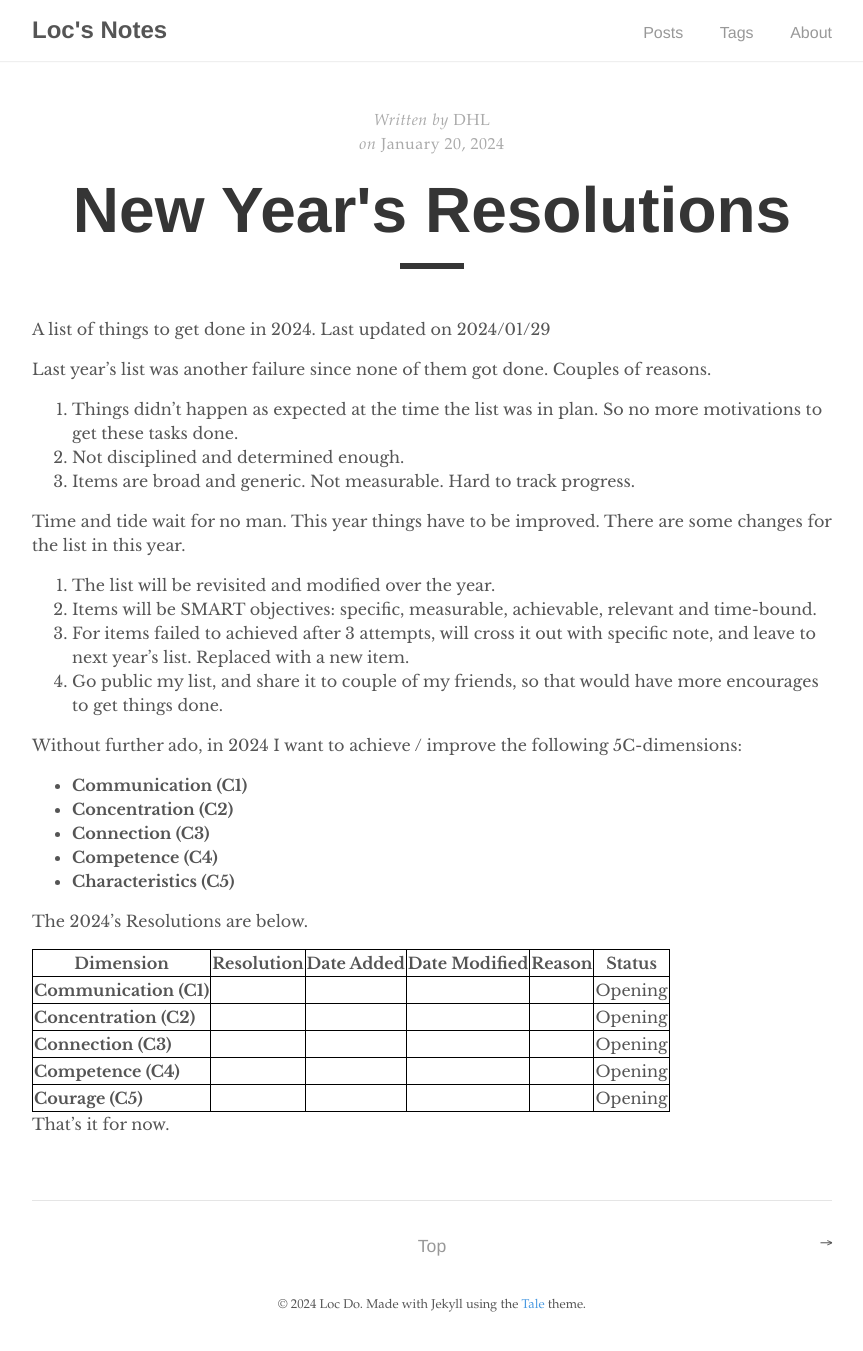
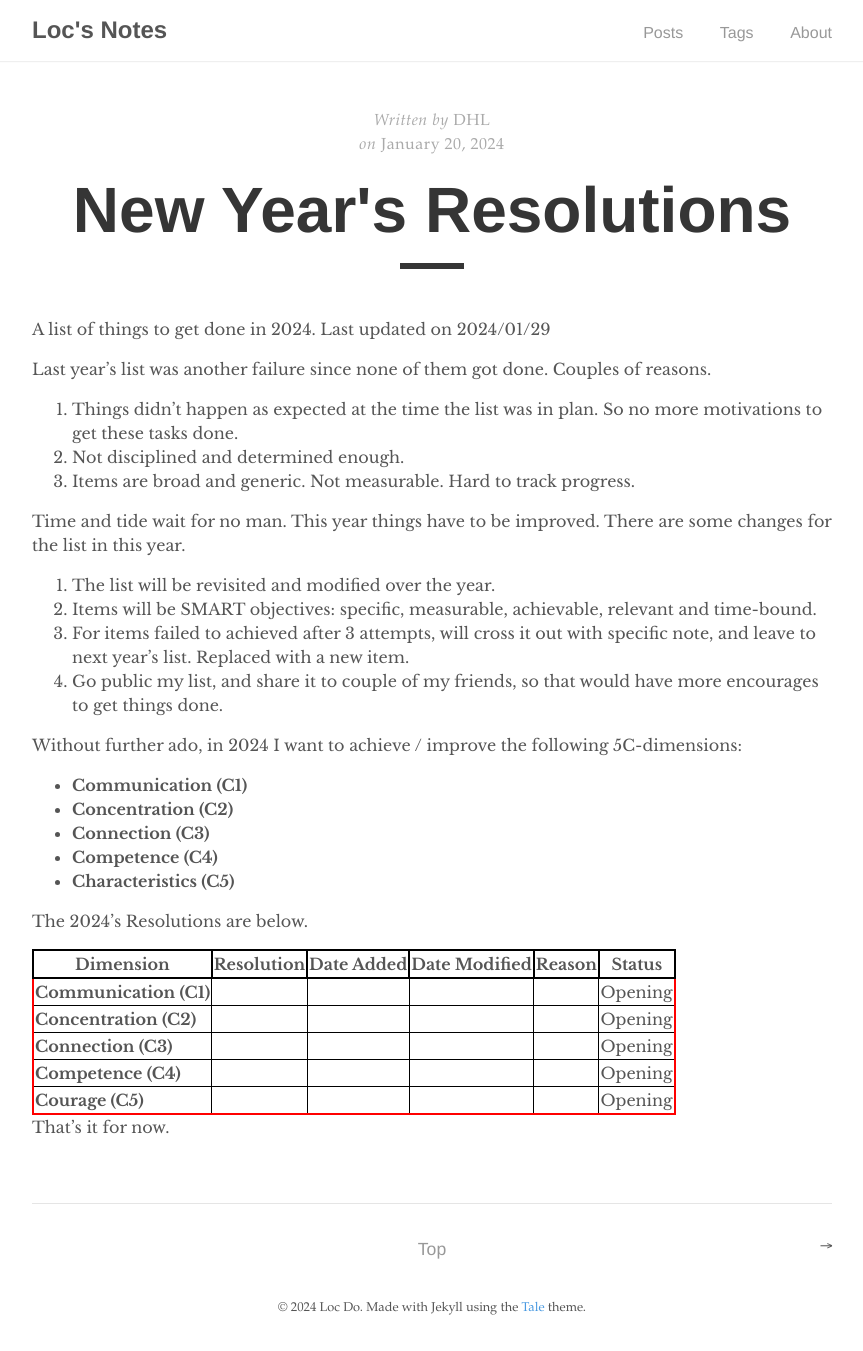
Before and after one commit to XSpring/xspring.github.io, a Jekyll site: the page built from _posts/2024-01-20-new-year's-resolutions.md, in a window 1280 px wide. Shown: the whole page, without its empty margins (208-1071 px from the left). Built offline with Jekyll 4.4.1, drawn with Linux system fonts in a browser that asks for light colours.

Commit message:
Add table borderline config

```diff
--- a/_posts/2024-01-20-new-year's-resolutions.md
+++ b/_posts/2024-01-20-new-year's-resolutions.md
@@ -38,7 +38,7 @@ The 2024's Resolutions are below.
 |**Connection (C3)**| | | | | Opening|
 |**Competence (C4)**| | | | | Opening|
 |**Courage (C5)**| | | | | Opening|
-{:.mbtablestyle}
+
 
 
 That's it for now.
--- a/_sass/tale/_base.scss
+++ b/_sass/tale/_base.scss
@@ -72,3 +72,15 @@ td {
         border: 1px solid black;
         }
 }
+
+table{
+    border-collapse: collapse;
+    border-spacing: 0;
+    border:2px solid #ff0000;
+}
+th{
+    border:2px solid #000000;
+}
+td{
+    border:1px solid #000000;
+}
```
